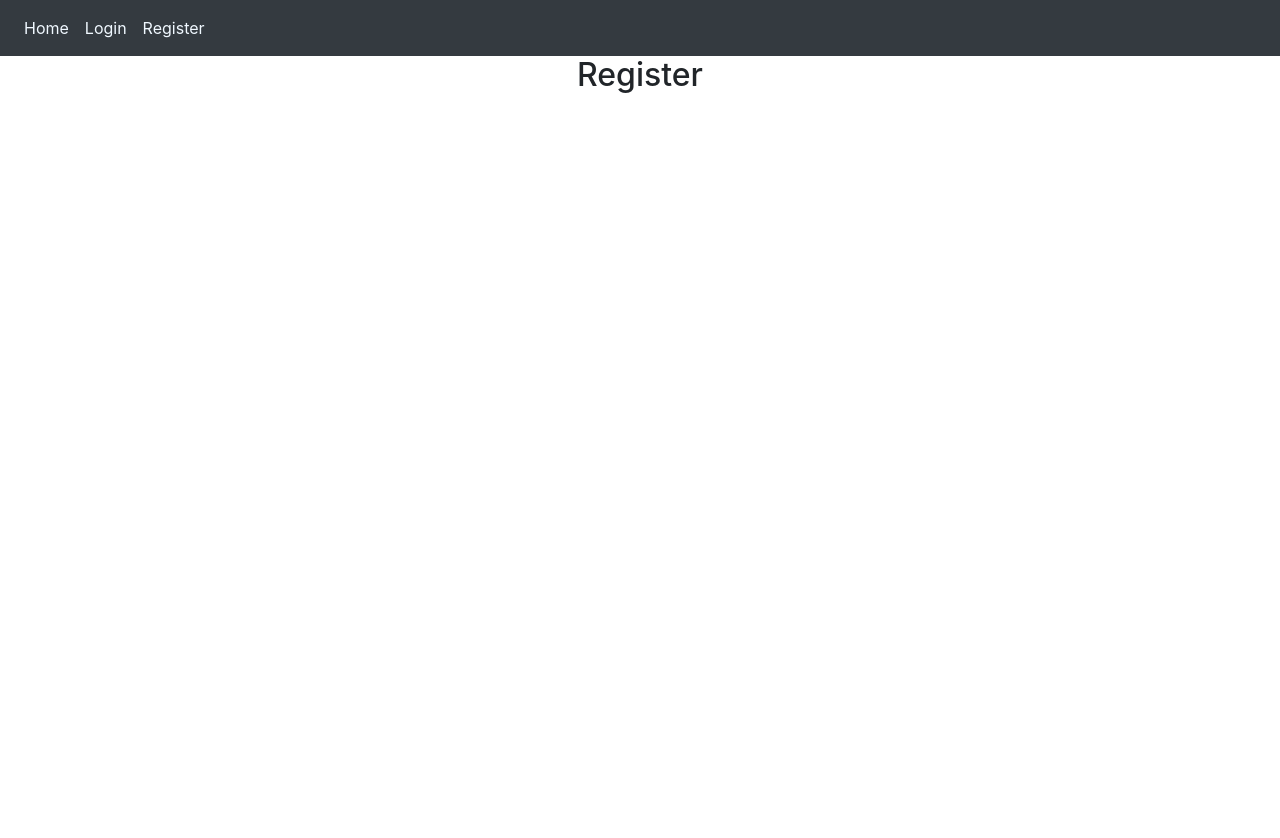
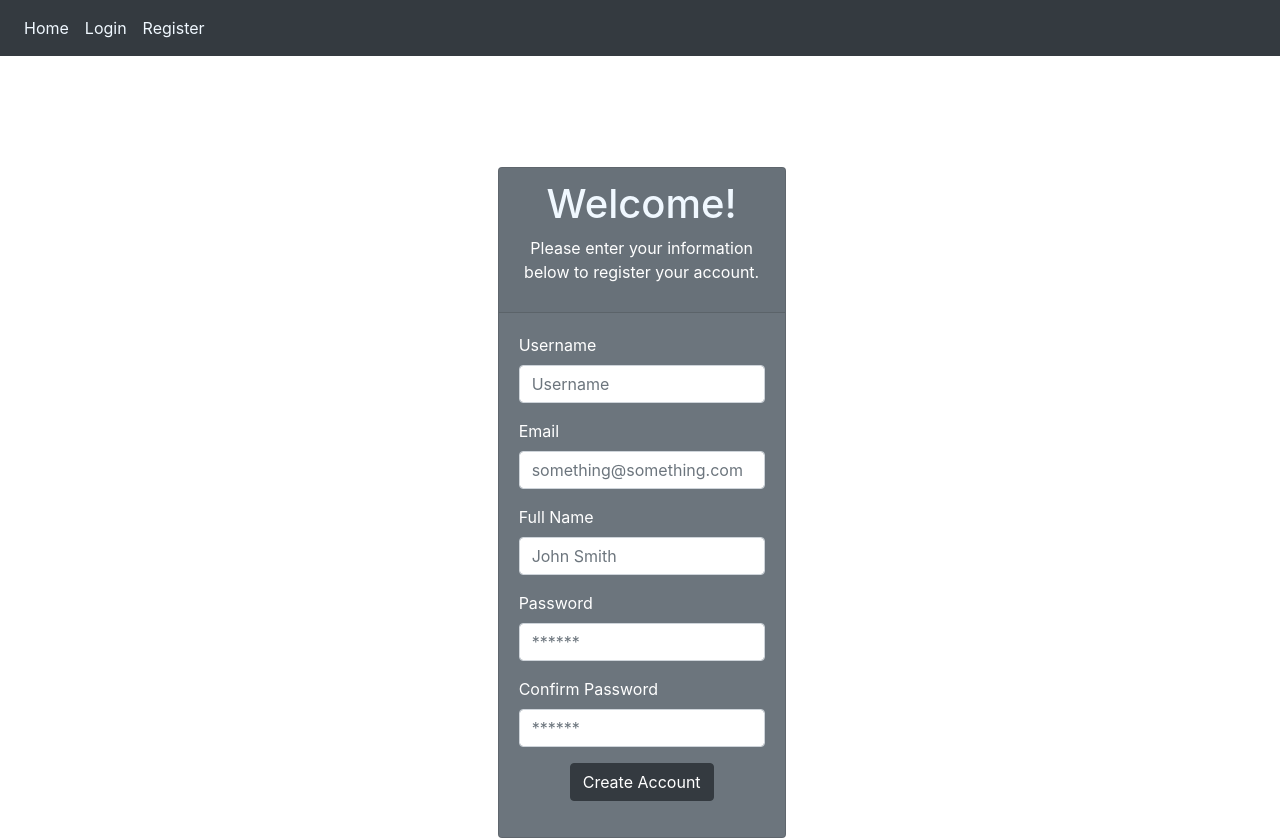
Before and after one commit to kjord021/MDT, a React (Create React App) app: page /Register in a window 1280 px wide. Before the commit the page ends 800 px from the top, so only its background shows below. Built offline with nearby package versions, Linux system fonts and the light colour scheme.

Commit message:
Add Register Implementation

```diff
--- a/src/components/Register.jsx
+++ b/src/components/Register.jsx
@@ -1,7 +1,117 @@
-import React from "react";
+import React, {useState} from "react";
+import axios from 'axios';
+import {Redirect} from "react-router-dom";
 
 function Register(){
-    return <h2>Register</h2>;
+    const [password, setPassword] = useState("");
+    const [userName, setUserName] = useState("");
+    const [email, setEmailAddress] = useState("");
+    const [fullName, setFullName] = useState("");
+    const [confPassword, setConfPassword] = useState("");
+    const [redirectState, setRedirect] = useState(false);
+    const [errorText, setErrorText] = useState("");
+    const [failedLogin, setFailedLogin] = useState(false);
+
+    function onFormSubmit(e){
+
+        e.preventDefault();
+
+        if (!(password.length >=  6)){
+            setErrorText("Your password must be at least 6 characters.");
+            setFailedLogin(true);
+        }
+        else if (password != confPassword){
+            setErrorText("The passwords do not match.");
+            setFailedLogin(true);
+        }
+        else {
+            setFailedLogin(false);
+        }
+
+        if (!failedLogin){
+            axios.post('http://localhost:5000/users/register', {
+            userName: userName,
+            password: password,
+            emailAdd: email,
+            fullName: fullName
+            })
+            .then((response) => {
+                console.log(response);
+                setRedirect(true);
+                setFailedLogin(false);
+            }, (error) => {
+                console.log(error);
+                setRedirect(false);
+                setFailedLogin(true);
+                setErrorText(error.response.data);
+            });
+        }
+
+    }
+
+    return (
+        <>
+            {redirectState ? <Redirect to="/login" /> : null}
+            {failedLogin ? <div class="container">
+                                <div class = "alert alert-danger">
+                                    {errorText}
+                                </div>
+                            </div> : null}
+            <div id="background-login">
+                <div class="container">
+                    <center class="card-center">
+                        <div class="row" >
+                            <div class="col-lg-3">
+                            </div>
+                            <div class="col-lg-3" id="middle">
+
+                                <div class="card bg-secondary text-white">
+                                    <div class="card-header">
+                                        <p>
+                                        <h1 class="Welcome-text">Welcome!</h1>
+                                        Please enter your information below to register your account.
+                                        </p>
+                                    </div>
+                                    <div class="card-body">
+                                        <form onSubmit={onFormSubmit}>
+                                            <div class = "form-group">
+                                                <label for="formControlUserName">Username</label>
+                                                <input type="userName" class="form-control" id="formControlUserName" placeholder="Username" name="userName" onChange={e => setUserName(e.target.value)}/>
+                                            </div>
+                                            <div class = "form-group">
+                                                <label for="formControlEmail">Email</label>
+                                                <input type="email" class="form-control" id="formControlEmail" placeholder="something@something.com" name="email" onChange={e => setEmailAddress(e.target.value)}/>
+                                            </div>
+                                            <div class = "form-group">
+                                                <label for="formControlFullName">Full Name</label>
+                                                <input type="fullName" class="form-control" id="formControlFullName" placeholder="John Smith" name="fullName" onChange={e => setFullName(e.target.value)}/>
+                                            </div>
+                                            <div class = "form-group">
+                                                <label for="FormControlPassword">Password</label>
+                                                <input type="password" class="form-control" id="FormControlPassword" placeholder="******" name="password1" onChange={e => setPassword(e.target.value)}/>
+                                            </div>
+                                            <div class = "form-group">
+                                                <label for="FormControlPassword">Confirm Password</label>
+                                                <input type="password" class="form-control" id="FormControlPassword" placeholder="******" name="password2" onChange={e => setConfPassword(e.target.value)}/>
+                                            </div>
+                                            <div class = "form-group">
+                                                <center>
+                                                    <button type="submit" class="btn btn-dark">Create Account</button>
+                                                </center>
+                                            </div>
+                                        </form>
+                                    </div>
+                                </div>
+                            </div>
+                            <div class="col-lg-3">
+                            </div>
+                        </div>
+                    </center>
+                </div>
+            </div>
+
+        </>
+);
 }
 
 export default Register;
```
Also changed, not shown: 1 other file (tests, documents, lock files or other folders).
